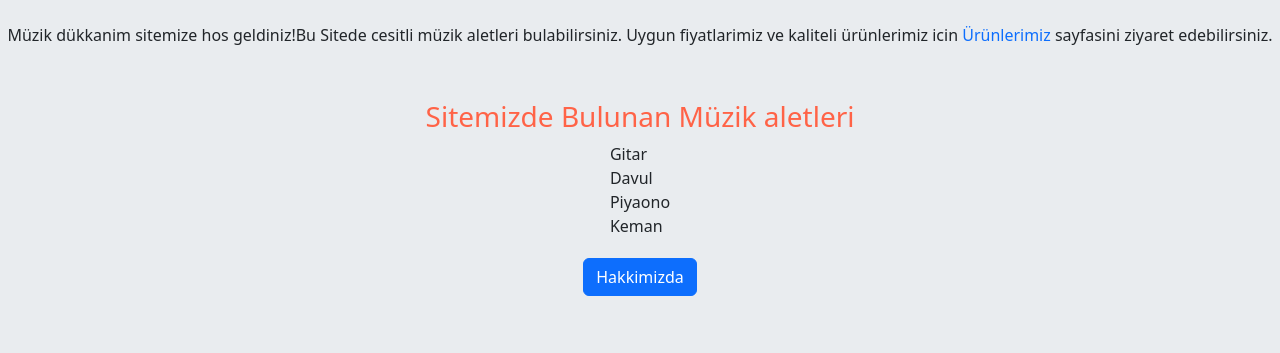
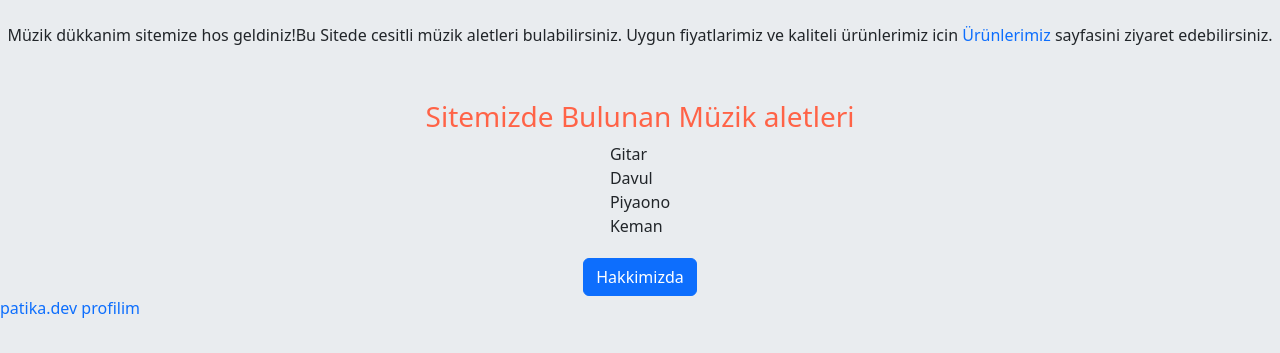
Before and after one commit to gurayyalmaz/bootstrap, a plain HTML site: page bootstrap-odev-1/index.html in a window 1280 px wide. Shown: the part 123-476 px from the top of the page. Drawn offline with nearby package versions, Linux system fonts and the light colour scheme.

Commit message:
patika.dev profil linki eklendi

```diff
--- a/bootstrap-odev-1/index.html
+++ b/bootstrap-odev-1/index.html
@@ -43,6 +43,8 @@
         <a href="about-us.html" class="btn btn-primary">Hakkimizda</a>
     </main>
 
+    <a href="https://app.patika.dev/gurayyalmaz">patika.dev profilim</a>
+
     <script src="https://cdn.jsdelivr.net/npm/bootstrap@5.2.1/dist/js/bootstrap.bundle.min.js" integrity="sha384-u1OknCvxWvY5kfmNBILK2hRnQC3Pr17a+RTT6rIHI7NnikvbZlHgTPOOmMi466C8" crossorigin="anonymous"></script>
   </body>
 </html>
```
